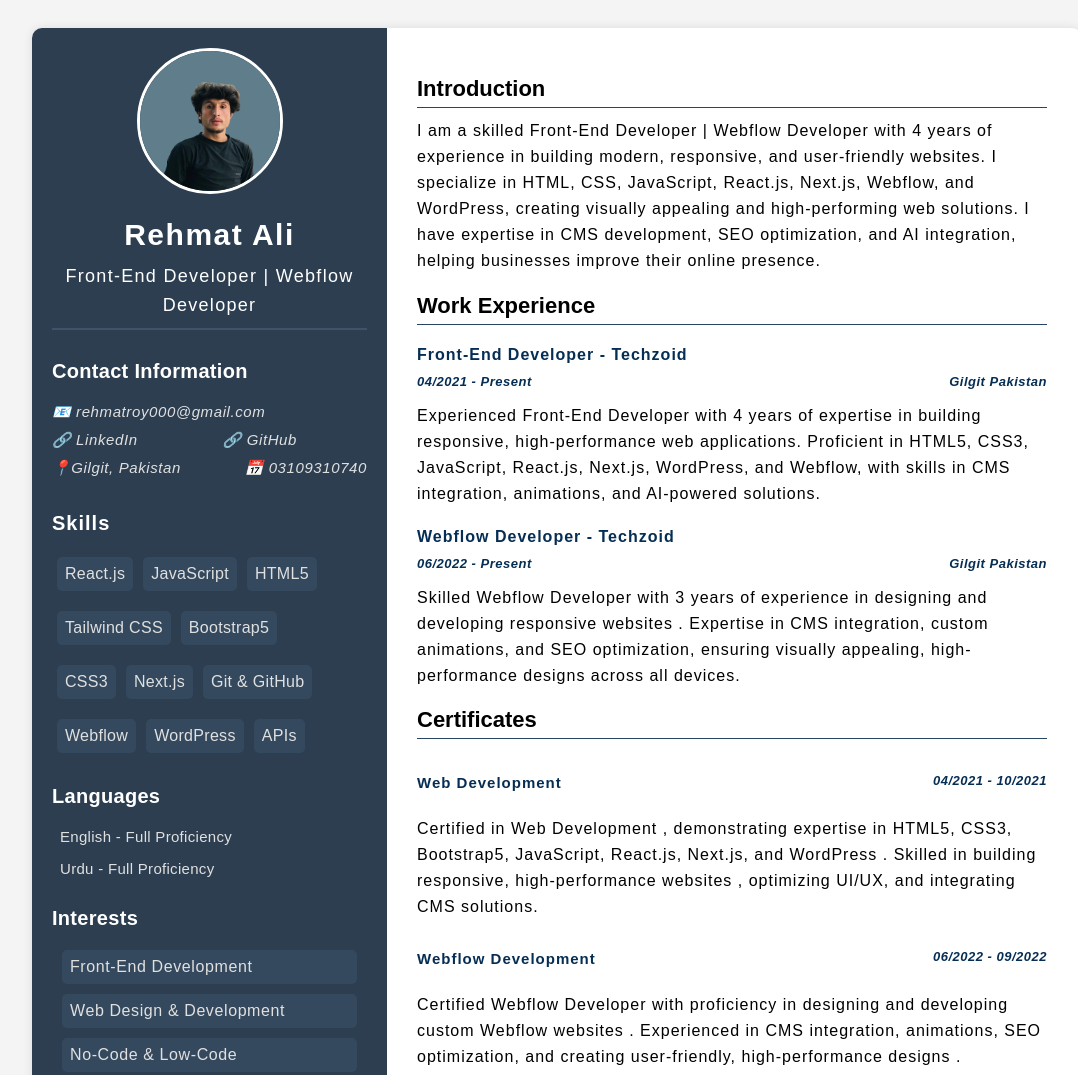
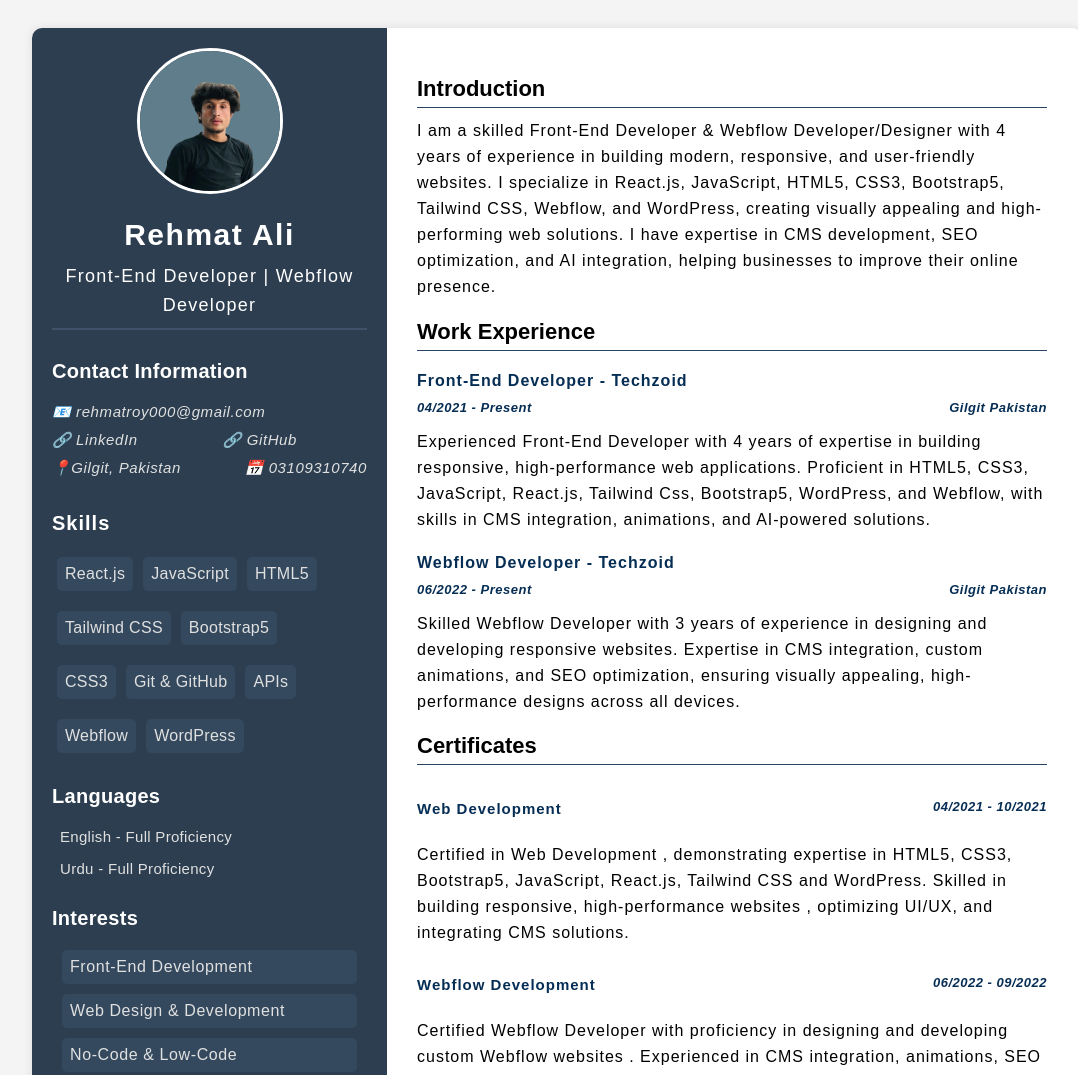
Before and after one commit to rehmatroy/Resume, a plain HTML site: page index.html in a window 1280 px wide. Shown: the top 1075 px of the page, without its empty margins (83-1161 px from the left). Drawn offline with Linux system fonts and the light colour scheme.

Commit message:
update resume with latest changes

```diff
--- a/index.html
+++ b/index.html
@@ -49,9 +49,10 @@
             line-height: 1.6;
         }
 
-        .left-section h3{
+        .left-section h3 {
             font-size: 20px;
         }
+
         .profile-pic img {
             width: 140px;
             height: 140px;
@@ -76,6 +77,7 @@
             letter-spacing: 0.6px;
             color: rgb(224, 224, 224);
         }
+
         .contact-info a {
             color: rgb(224, 224, 224);
             text-decoration: none;
@@ -113,7 +115,8 @@
             border-radius: 5px;
             font-size: 16px;
             letter-spacing: 0.3px;
-            color: rgb(224, 224, 224);;
+            color: rgb(224, 224, 224);
+            ;
         }
 
         .languages {
@@ -126,7 +129,8 @@
             font-size: 15px;
             margin-left: 8px;
             letter-spacing: 0.3px;
-            color: rgb(224, 224, 224);;
+            color: rgb(224, 224, 224);
+            ;
         }
 
         .interest {
@@ -254,13 +258,12 @@
                 </ul>
                 <ul>
                     <li>CSS3</li>
-                    <li>Next.js</li>
                     <li>Git & GitHub</li>
+                    <li>APIs</li>
                 </ul>
                 <ul>
                     <li>Webflow</li>
                     <li>WordPress</li>
-                    <li>APIs</li>
                 </ul>
             </div>
             <div class="languages">
@@ -287,12 +290,13 @@
         <div class="right-section">
             <div class="introduction">
                 <h2>Introduction</h2>
-                <p class="para">I am a skilled Front-End Developer | Webflow Developer with 4 years of experience in
+                <p class="para">I am a skilled Front-End Developer & Webflow Developer/Designer with 4 years of
+                    experience in
                     building
-                    modern, responsive, and user-friendly websites. I specialize in HTML, CSS, JavaScript, React.js,
-                    Next.js, Webflow, and WordPress, creating visually appealing and high-performing web
-                    solutions. I have
-                    expertise in CMS development, SEO optimization, and AI integration, helping businesses improve their
+                    modern, responsive, and user-friendly websites. I specialize in React.js, JavaScript, HTML5, CSS3,
+                    Bootstrap5, Tailwind CSS,
+                    Webflow, and WordPress, creating visually appealing and high-performing web solutions. I have
+                    expertise in CMS development, SEO optimization, and AI integration, helping businesses to improve their
                     online presence.</p>
             </div>
             <div class="experience">
@@ -304,7 +308,7 @@
                 </div>
                 <p class="para">Experienced Front-End Developer with 4 years of expertise in building responsive,
                     high-performance
-                    web applications. Proficient in HTML5, CSS3, JavaScript, React.js, Next.js, WordPress, and Webflow,
+                    web applications. Proficient in HTML5, CSS3, JavaScript, React.js, Tailwind Css, Bootstrap5, WordPress, and Webflow,
                     with skills in CMS integration, animations, and AI-powered solutions.</p>
                 <h4>Webflow Developer - Techzoid</h4>
                 <div class="location address">
@@ -312,8 +316,7 @@
                     <p><i>Gilgit Pakistan</i></p>
                 </div>
                 <p class="para">Skilled Webflow Developer with 3 years of experience in designing and developing
-                    responsive websites
-                    . Expertise in CMS integration, custom animations, and SEO optimization, ensuring visually
+                    responsive websites. Expertise in CMS integration, custom animations, and SEO optimization, ensuring visually
                     appealing, high-performance designs across all devices.</p>
             </div>
             <div class="certificate">
@@ -323,13 +326,11 @@
                     <p><i>04/2021 - 10/2021</i></p>
                 </div>
                 <p class="para">Certified in Web Development , demonstrating expertise in HTML5, CSS3, Bootstrap5,
-                    JavaScript, React.js, Next.js,
-                    and WordPress . Skilled in building responsive, high-performance websites , optimizing UI/UX, and
-                    integrating CMS solutions.</p>
+                    JavaScript, React.js, Tailwind CSS and WordPress. Skilled in building responsive, high-performance
+                    websites , optimizing UI/UX, and integrating CMS solutions.</p>
                 <div class="location">
                     <h5>Webflow Development</h5>
                     <p><i>06/2022 - 09/2022</i></p>
-
                 </div>
                 <p class="para">Certified Webflow Developer with proficiency in designing and developing custom Webflow
                     websites .
@@ -352,4 +353,5 @@
         </div>
     </div>
 </body>
+
 </html>
```
